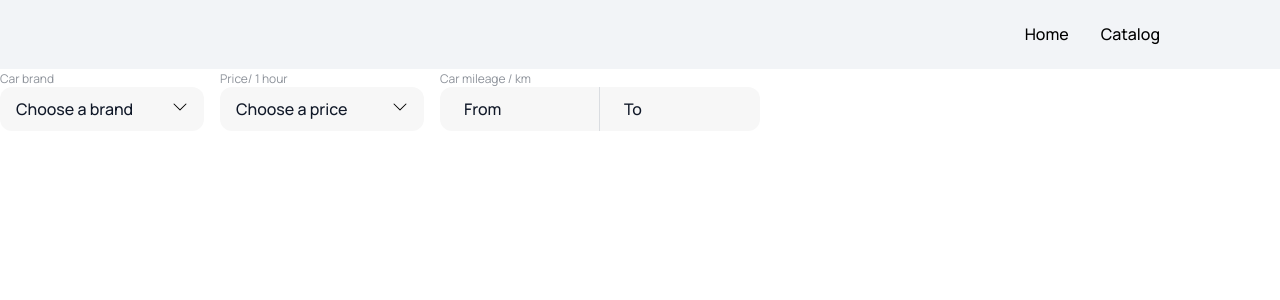
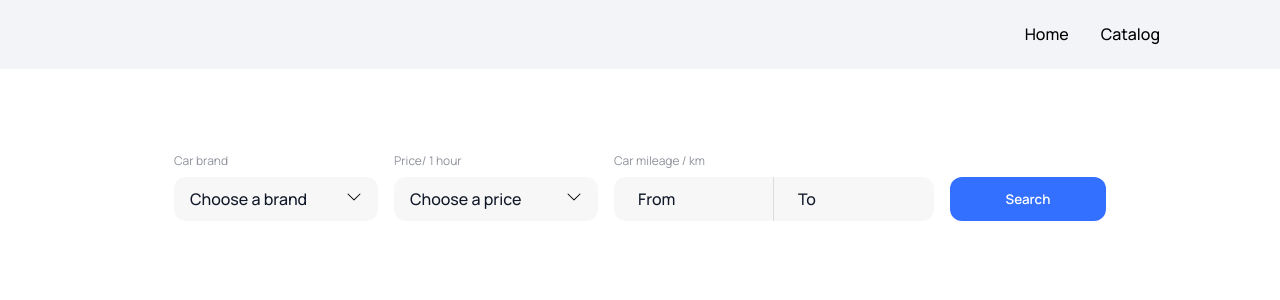
Before and after one commit to bozhenko-zakhar/rental-car, a Next.js app: page /catalog in a window 1280 px wide. Shown: the top 300 px of the page. Built offline with nearby package versions, Linux system fonts and the light colour scheme.

Commit message:
Finish styles in SearchBlock component

```diff
--- a/app/catalog/page.module.css
+++ b/app/catalog/page.module.css
@@ -0,0 +1,10 @@
+.catalog {
+	margin-inline: auto;
+	padding-top: 84px;
+	padding-bottom: 124px;
+}
+
+.container {
+	max-width: 1200px;
+	margin-inline: auto;
+}
--- a/app/catalog/page.tsx
+++ b/app/catalog/page.tsx
@@ -1,11 +1,14 @@
 "use client"
 
 import SearchBlock from "@/componenets/SearchBlock/SearchBlock";
+import css from "./page.module.css"
 
 const CatalogPage = () => {
 	return (
-		<section>
-			<SearchBlock />
+		<section className={css.catalog}>
+			<div className={css.container}>
+				<SearchBlock />
+			</div>
 		</section>
 	)
 };
--- a/app/globals.css
+++ b/app/globals.css
@@ -50,7 +50,3 @@ p {
 input {
 	padding: 0;
 }
-
-button {
-	cursor: pointer;
-}
--- a/componenets/SearchBlock/SearchBlock.module.css
+++ b/componenets/SearchBlock/SearchBlock.module.css
@@ -1,6 +1,10 @@
 .form {
 	display: flex;
+	align-items: flex-end;
 	gap: 16px;
+
+	width: max-content;
+	margin-inline: auto;
 }
 
 .select {
@@ -32,8 +36,10 @@
 	color: var(--gray);
 }
 
-.input_box > p,
 .input_box > label {
+	display: block;
+	margin-bottom: 8px;
+
 	font-family: var(--font-family);
 	font-size: 12px;
 	line-height: 1.33333;
--- a/componenets/SearchBlock/SearchBlock.tsx
+++ b/componenets/SearchBlock/SearchBlock.tsx
@@ -3,6 +3,7 @@
 import { useId, useState } from "react";
 import DropDown from "../UI KIT/DropDown/DropDown";
 import css from "./SearchBlock.module.css"
+import Button from "../UI KIT/Button/Button";
 
 const brandOptions: string[] = [
 	"Aston Martin",
@@ -69,6 +70,8 @@ const SearchBlock = () => {
 					/>
 				</div>
 			</div>
+
+			<Button isLarge={false}>Search</Button>
 		</form>
 	)
 };
--- a/componenets/UI KIT/Button/Button.module.css
+++ b/componenets/UI KIT/Button/Button.module.css
@@ -13,6 +13,8 @@
 	font-weight: 600;
 	line-height: 1.25;
 	color: var(--white);
+
+	cursor: pointer;
 }
 
 .button:hover {
--- a/componenets/UI KIT/Button/Button.tsx
+++ b/componenets/UI KIT/Button/Button.tsx
@@ -3,14 +3,25 @@
 import css from "./Button.module.css"
 
 type Props = {
+	children: React.ReactNode,
+	type?: "submit" | "button" | "reset" | undefined,
+	onClick?: (event: React.MouseEvent) => void,
 	isLarge?: boolean,
 	leadMore?: boolean,
-	children: React.ReactNode,
 }
 
-const Button = ({isLarge = true, leadMore = false, children}: Props) => {
+const Button = ({
+	type = "submit",
+	onClick = (e) => e.preventDefault(),
+	isLarge = true,
+	leadMore = false,
+	children
+}: Props) => {
 	return (
-		<button className={`${css.button} ${isLarge ? css.button_large : css.button_small} ${leadMore && css.loadmore}`}>
+		<button
+			type={type}
+			onClick={onClick}
+			className={`${css.button} ${isLarge ? css.button_large : css.button_small} ${leadMore && css.loadmore}`}>
 			{children}
 		</button>
 	)
```
